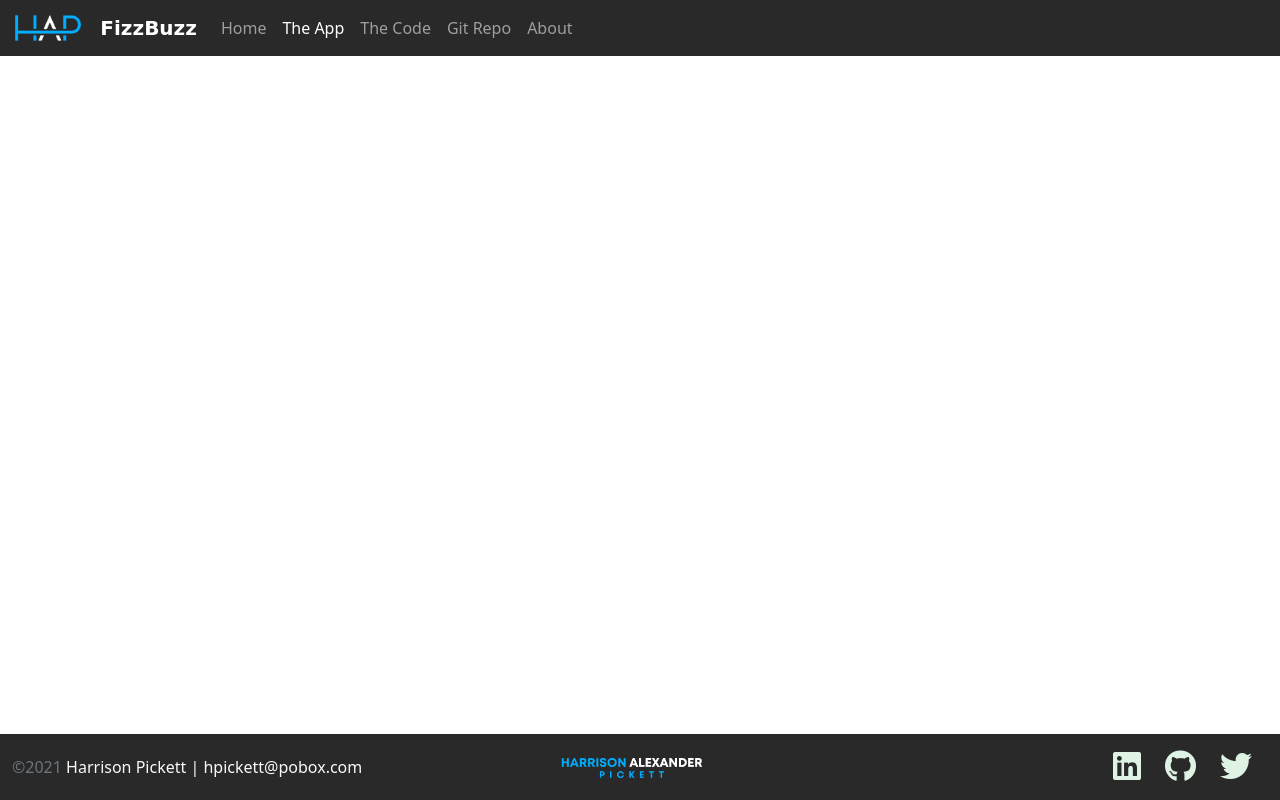
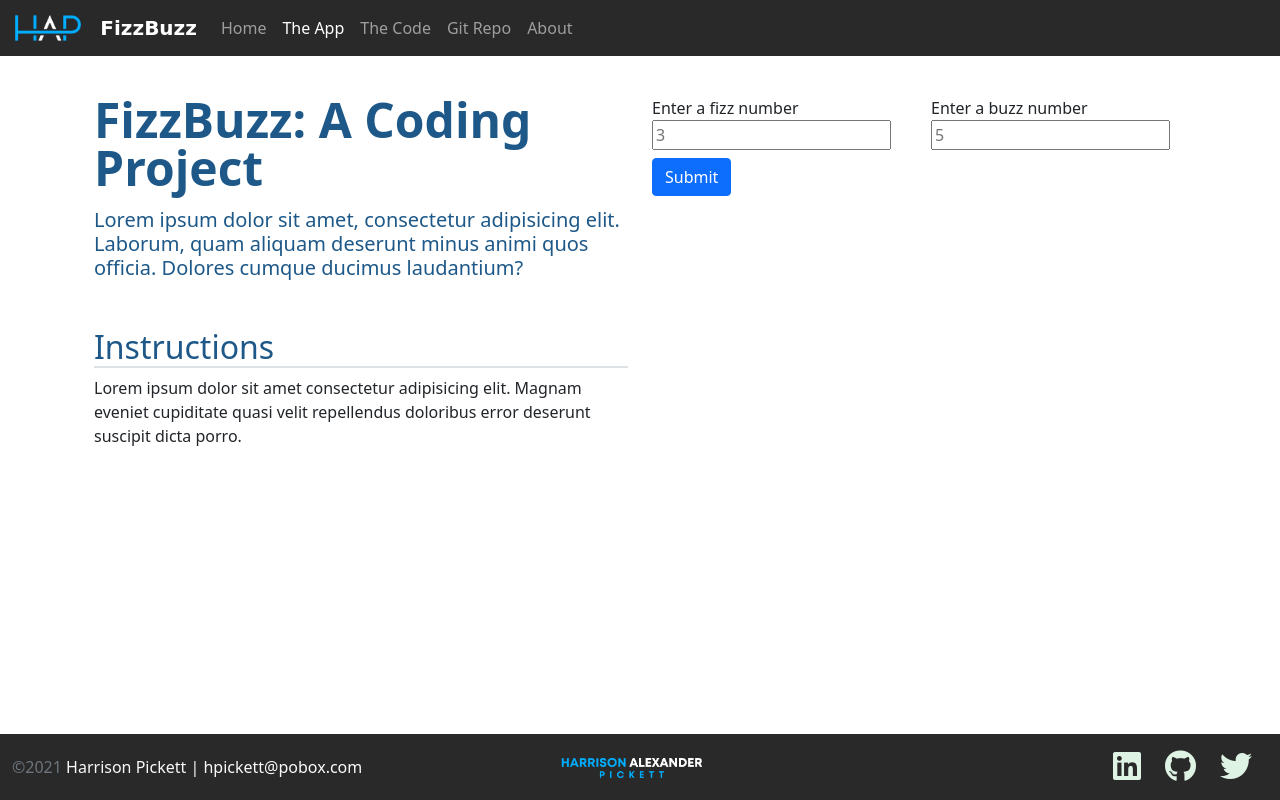
Before and after one commit to harrisonapickettiv/fizzbuzz, a website built with Parcel: page src/app.html in a window 1280 px wide. Built offline with nearby package versions, Linux system fonts and the light colour scheme.

Commit message:
Build FizzBuzz user interface

```diff
--- a/src/app.html
+++ b/src/app.html
@@ -169,7 +169,67 @@
     </nav>
     <!-- ==== Main Section ==== -->
     <main class="flex-shrink-0">
-      <div class="container"></div>
+      <div class="container mt-5 px-4 py-5">
+        <div class="row row-cols-1 row-cols-lg-2">
+          <div class="col">
+            <h1 class="display-5 fw-bold lh-1 mb-3">
+              FizzBuzz: A Coding Project
+            </h1>
+            <h4 class="lead">
+              Lorem ipsum dolor sit amet, consectetur adipisicing elit. Laborum,
+              quam aliquam deserunt minus animi quos officia. Dolores cumque
+              ducimus laudantium?
+            </h4>
+            <h2 class="mt-5 border-2 border-bottom">Instructions</h2>
+            <p>
+              Lorem ipsum dolor sit amet consectetur adipisicing elit. Magnam
+              eveniet cupiditate quasi velit repellendus doloribus error
+              deserunt suscipit dicta porro.
+            </p>
+          </div>
+          <div class="col">
+            <form action="submit">
+              <div class="row mb-5">
+                <div class="col">
+                  <label for="fizz">Enter a fizz number</label>
+                  <input id="fizz" type="number" placeholder="3" />
+                </div>
+                <div class="col">
+                  <label for="buzz">Enter a buzz number</label>
+                  <input id="buzz" type="number" placeholder="5" />
+                </div>
+                <div class="col-12 mt-2">
+                  <button id="btnSubmit" type="submit" class="btn btn-primary">
+                    Submit
+                  </button>
+                </div>
+              </div>
+            </form>
+            <div
+              id="error"
+              class="col-12 bg-danger p-4"
+              hidden
+              aria-hidden="true"
+            >
+              <h3 class="text-white">Error:</h3>
+              <p class="text-white m-0">
+                Both Fizz and Buzz must be an integer greater than 1.
+              </p>
+            </div>
+            <div id="results" class="row" hidden aria-hidden="true">
+              <h2 class="px-0">Results</h2>
+              <table class="table table-dark table-striped">
+                <thead>
+                  <tr>
+                    <th scope="col" colspan="5">Fizz Buzz Results</th>
+                  </tr>
+                </thead>
+                <tbody id="results-table"></tbody>
+              </table>
+            </div>
+          </div>
+        </div>
+      </div>
     </main>
     <!-- ==== Footer Section ==== -->
     <footer class="footer mt-auto py-3">
@@ -248,5 +308,5 @@
   </body>
   <script src="../node_modules/@popperjs/core/dist/cjs/popper.js"></script>
   <script src="../node_modules/bootstrap/dist/js/bootstrap.js"></script>
-  <script src="js/site.js"></script>
+  <script src="js/app.js"></script>
 </html>
```
Also changed, not shown: src/js/app.js (renamed from src/js/site.js).
